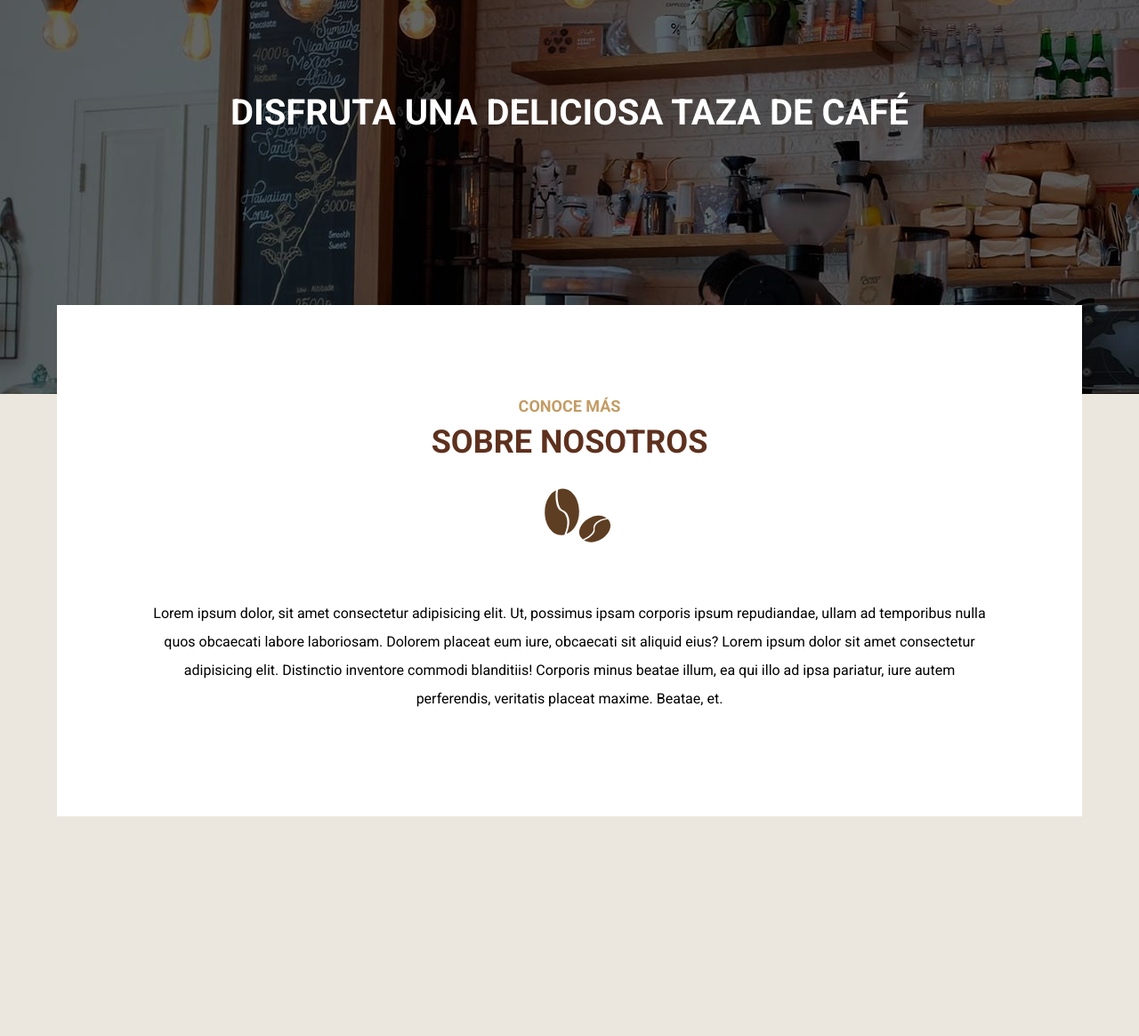
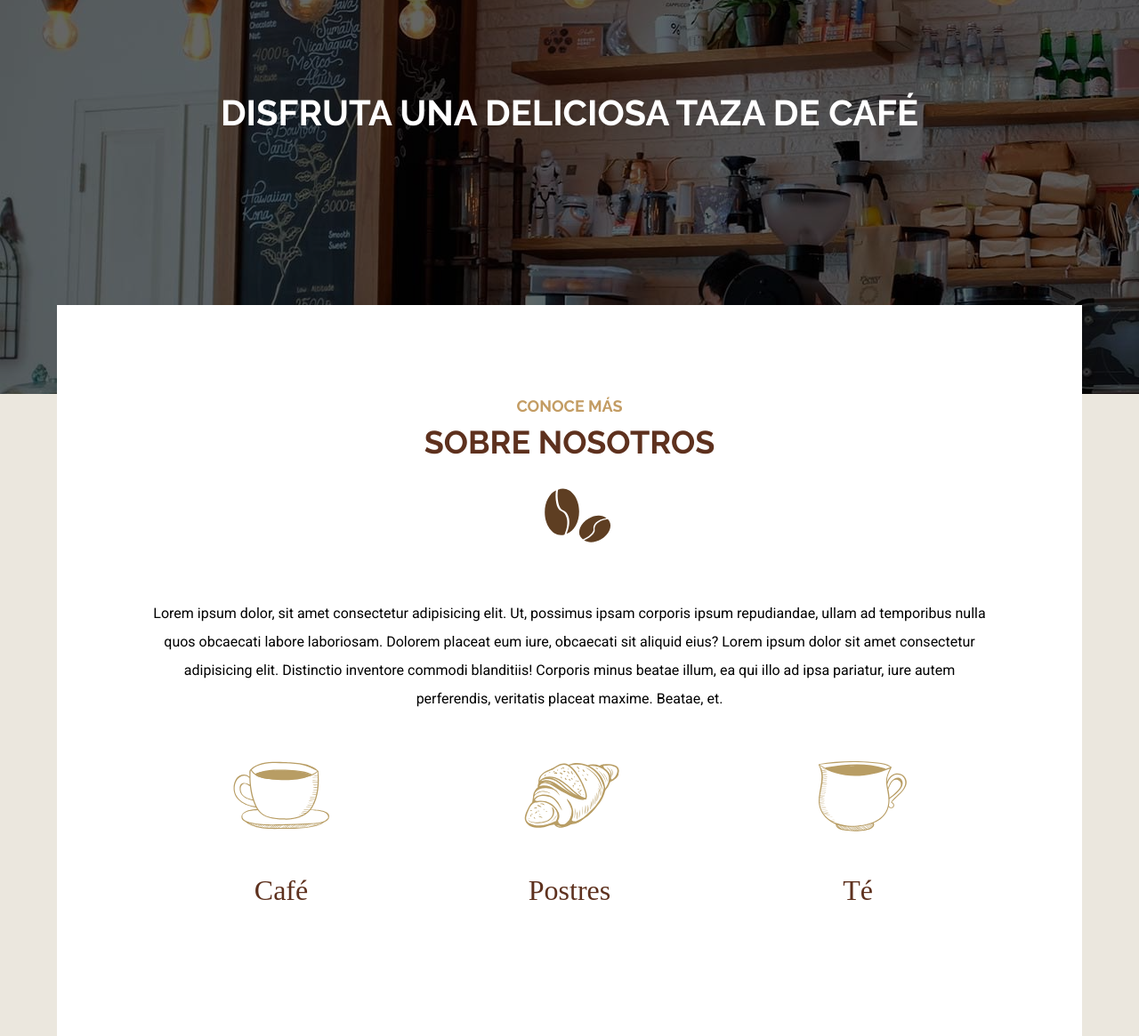
Before and after one commit to JosueP0721/Poyecto--cafeteria, a website: page index.html in a window 1280 px wide. Shown: the part 257-1422 px from the top of the page at 89% size. Before the commit the page ends 1175 px from the top, so only its background shows below. Drawn offline with Linux system fonts and the light colour scheme; a web font is replaced by a local one.

Commit message:
nosotros-inicio-styles update-hmtl-nosotros-inicio update-mixins-globales-ul-variabels

```diff
--- a/index.html
+++ b/index.html
@@ -8,7 +8,7 @@
     <title>Cafetería</title>
     <link rel="preconnect" href="https://fonts.googleapis.com">
     <link rel="preconnect" href="https://fonts.gstatic.com" crossorigin>
-    <link href="https://fonts.googleapis.com/css2?family=Roboto:wght@100;300;400;500;700;900&display=swap"
+    <link href="https://fonts.googleapis.com/css2?family=Bona+Nova:wght@400;700&family=Raleway:wght@100;200;300;400;500;600;700;800;900&family=Roboto:wght@100;300;400;500;700;900&display=swap"
         rel="stylesheet">
     <link rel="stylesheet" href="build/css/app.css">
 </head>
@@ -35,12 +35,32 @@
         </div>
     </header>
     <main class="contenedor text-center contenido-principal">
-        <h2><span>Conoce más</span>sobre nosotros</h2>
-        <p>Lorem ipsum dolor, sit amet consectetur adipisicing elit. Ut, possimus ipsam corporis ipsum repudiandae,
-            ullam ad temporibus nulla quos obcaecati labore laboriosam. Dolorem placeat eum iure, obcaecati sit aliquid
-            eius? Lorem ipsum dolor sit amet consectetur adipisicing elit. Distinctio inventore commodi blanditiis!
-            Corporis minus beatae illum, ea qui illo ad ipsa pariatur, iure autem perferendis, veritatis placeat maxime.
-            Beatae, et.</p>
+        <section class="conoce">
+            <h2><span>Conoce más</span>sobre nosotros</h2>
+            <p>Lorem ipsum dolor, sit amet consectetur adipisicing elit. Ut, possimus ipsam corporis ipsum repudiandae,
+                ullam ad temporibus nulla quos obcaecati labore laboriosam. Dolorem placeat eum iure, obcaecati sit
+                aliquid
+                eius? Lorem ipsum dolor sit amet consectetur adipisicing elit. Distinctio inventore commodi blanditiis!
+                Corporis minus beatae illum, ea qui illo ad ipsa pariatur, iure autem perferendis, veritatis placeat
+                maxime.
+                Beatae, et.</p>
+        </section>
+        <section class="iconos">
+            <ul class="listado-iconos">
+                <li>
+                    <img src="build/img/icono_cafe.svg" alt="icono cafe">
+                    <p>Café</p>
+                </li>
+                <li>
+                    <img src="build/img/icono_postre.svg" alt="icono postre">
+                    <p>Postres</p>
+                </li>
+                <li>
+                    <img src="build/img/icono_te.svg" alt="iocno te">
+                    <p>Té</p>
+                </li>
+            </ul>
+        </section>
     </main>
 
     <script src="build/js/app.js"></script>
--- a/src/scss/base/_globales.scss
+++ b/src/scss/base/_globales.scss
@@ -9,7 +9,7 @@ html {
     box-sizing: inherit;
 }
 body {
-    font-family: v.$fuentePrincipal;
+    font-family: v.$fuenteSecundaria;
     font-size: 1.6rem;
     background-color: v.$cafeClaro;
 }
@@ -53,6 +53,11 @@ p {
 a {
     text-decoration: none;
 }
+ul {
+    list-style: none;
+    padding: 0;
+    margin: 0;
+}
 img {
     max-width: 100%;
     display: block;
--- a/src/scss/base/_mixins.scss
+++ b/src/scss/base/_mixins.scss
@@ -32,3 +32,8 @@
         @content;
     }
 }
+@mixin grid($columnas, $espaciado) {
+    display: grid;
+    grid-template-columns: repeat($columnas, 1fr);
+    gap: $espaciado;
+}
--- a/src/scss/base/_variables.scss
+++ b/src/scss/base/_variables.scss
@@ -5,7 +5,9 @@ $desktopXL: 1200px;
 $desktopXXL: 1600px;
 $desktopXXXL: 1920px;
 
-$fuentePrincipal: 'Roboto', sans-serif;
+$fuentePrincipal: 'Raleway', sans-serif;
+$fuenteSecundaria: 'Roboto', sans-serif;
+$fuenteTerciaria: 'Bona Nova', serif;
 
 $primario: #5e311e;
 $secundario: #c39c63;
--- a/src/scss/layout/_nosotros-inicio.scss
+++ b/src/scss/layout/_nosotros-inicio.scss
@@ -10,3 +10,22 @@
         position: relative;
     }
 }
+.iconos {
+    margin-top: 5rem;
+    .listado-iconos {
+        @include m.tablet {
+            @include m.grid(3, 2rem)
+        }
+        li {
+            img {
+                margin: 0 auto;
+                width: 12rem;
+            }
+            p {
+                font-family: v.$fuenteTerciaria;
+                font-size: 3.2rem;
+                color: v.$primario;
+            }
+        }
+    }
+}
```
Also changed, not shown: build/css/app.css.
